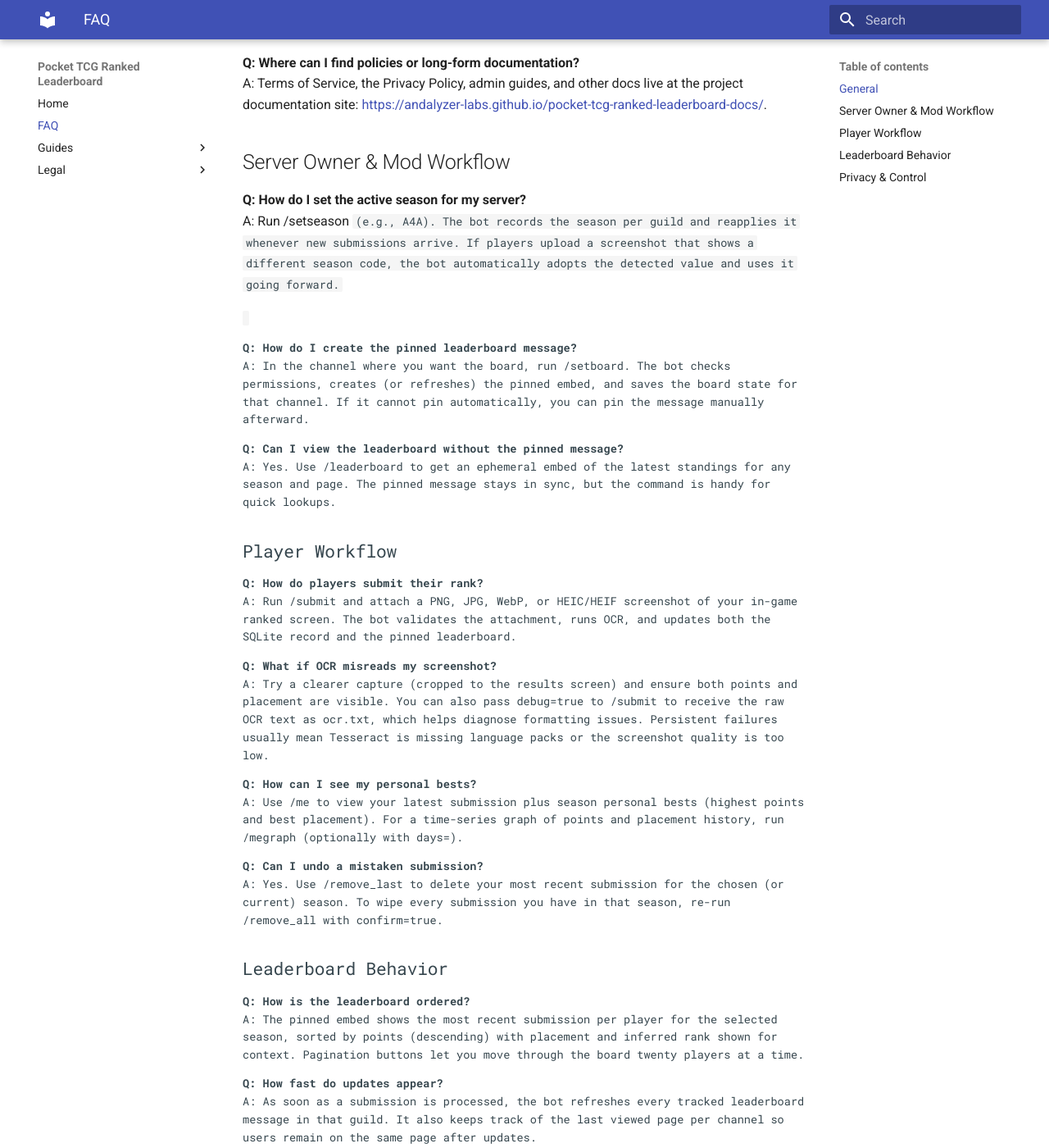
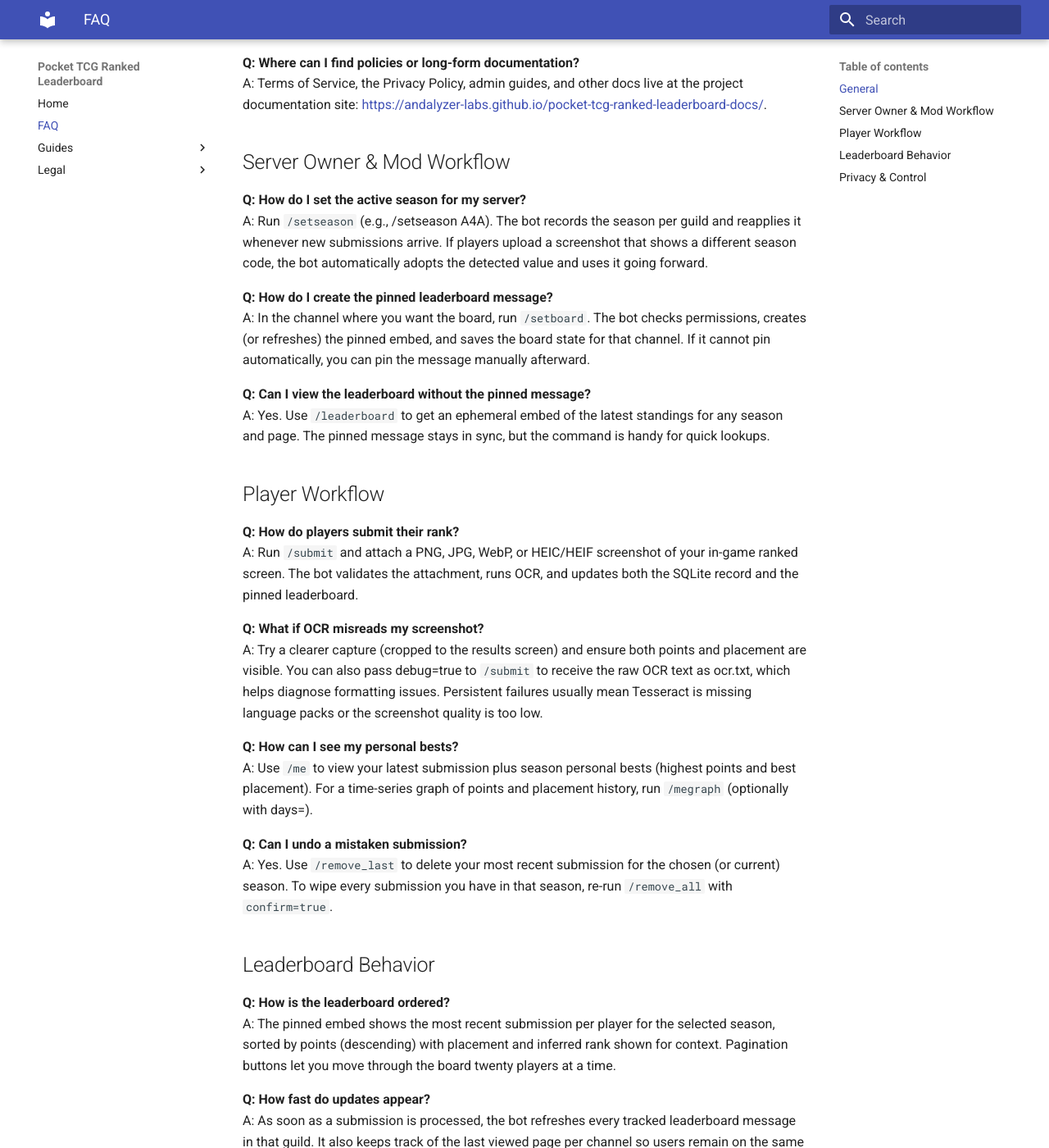
Before and after one commit to andalyzer-labs/pocket-tcg-ranked-leaderboard-docs, an MkDocs documentation site: the page built from docs/FAQ.md, in a window 1280 px wide and 1400 px high, scrolled down 495 px. Shown: the whole window at 82% size. Built offline with MkDocs 1.6.1 and Material for MkDocs 9.7.7, drawn with Linux system fonts in a browser that asks for light colours; some of the changed text lies outside the part shown.

Commit message:
Update FAQ.md

```diff
--- a/docs/FAQ.md
+++ b/docs/FAQ.md
@@ -5,7 +5,7 @@ This FAQ is aimed at Discord server owners, moderators, and players who are inte
 ## General
 
 **Q: What does the bot do?**
-A: The bot keeps a live, ranked leaderboard for Pokémon Trading Card Game (Pocket) ranked mode. Players post a screenshot of their in-game rank using /submit, the bot extracts their season, points, placement, and rank via OCR, and then refreshes the pinned leaderboard embed for that server.
+A: The bot keeps a live, ranked leaderboard for Pokémon Trading Card Game (Pocket) ranked mode. Players post a screenshot of their in-game rank using <code>/submit</code>, the bot extracts their season, points, placement, and rank via OCR, and then refreshes the pinned leaderboard embed for that server.
 
 **Q: Which communities can use it?**
 A: The bot is guild-scoped, so every server gets an isolated leaderboard, season tracker, and database entries. It is safe to run in multiple servers at once without leaking data between them.
@@ -16,27 +16,27 @@ A: Terms of Service, the Privacy Policy, admin guides, and other docs live at th
 ## Server Owner & Mod Workflow
 
 **Q: How do I set the active season for my server?**
-A: Run /setseason <code> (e.g., A4A). The bot records the season per guild and reapplies it whenever new submissions arrive. If players upload a screenshot that shows a different season code, the bot automatically adopts the detected value and uses it going forward.
+A: Run <code>/setseason</code> (e.g., /setseason A4A). The bot records the season per guild and reapplies it whenever new submissions arrive. If players upload a screenshot that shows a different season code, the bot automatically adopts the detected value and uses it going forward.
 
 **Q: How do I create the pinned leaderboard message?**
-A: In the channel where you want the board, run /setboard. The bot checks permissions, creates (or refreshes) the pinned embed, and saves the board state for that channel. If it cannot pin automatically, you can pin the message manually afterward.
+A: In the channel where you want the board, run <code>/setboard</code>. The bot checks permissions, creates (or refreshes) the pinned embed, and saves the board state for that channel. If it cannot pin automatically, you can pin the message manually afterward.
 
 **Q: Can I view the leaderboard without the pinned message?**
-A: Yes. Use /leaderboard to get an ephemeral embed of the latest standings for any season and page. The pinned message stays in sync, but the command is handy for quick lookups.
+A: Yes. Use <code>/leaderboard</code> to get an ephemeral embed of the latest standings for any season and page. The pinned message stays in sync, but the command is handy for quick lookups.
 
 ## Player Workflow
 
 **Q: How do players submit their rank?**
-A: Run /submit and attach a PNG, JPG, WebP, or HEIC/HEIF screenshot of your in-game ranked screen. The bot validates the attachment, runs OCR, and updates both the SQLite record and the pinned leaderboard.
+A: Run <code>/submit</code> and attach a PNG, JPG, WebP, or HEIC/HEIF screenshot of your in-game ranked screen. The bot validates the attachment, runs OCR, and updates both the SQLite record and the pinned leaderboard.
 
 **Q: What if OCR misreads my screenshot?**
-A: Try a clearer capture (cropped to the results screen) and ensure both points and placement are visible. You can also pass debug=true to /submit to receive the raw OCR text as ocr.txt, which helps diagnose formatting issues. Persistent failures usually mean Tesseract is missing language packs or the screenshot quality is too low.
+A: Try a clearer capture (cropped to the results screen) and ensure both points and placement are visible. You can also pass debug=true to <code>/submit</code> to receive the raw OCR text as ocr.txt, which helps diagnose formatting issues. Persistent failures usually mean Tesseract is missing language packs or the screenshot quality is too low.
 
 **Q: How can I see my personal bests?**
-A: Use /me to view your latest submission plus season personal bests (highest points and best placement). For a time-series graph of points and placement history, run /megraph (optionally with days=<N>).
+A: Use <code>/me</code> to view your latest submission plus season personal bests (highest points and best placement). For a time-series graph of points and placement history, run <code>/megraph</code> (optionally with days=<N>).
 
 **Q: Can I undo a mistaken submission?**
-A: Yes. Use /remove_last to delete your most recent submission for the chosen (or current) season. To wipe every submission you have in that season, re-run /remove_all with confirm=true.
+A: Yes. Use <code>/remove_last</code> to delete your most recent submission for the chosen (or current) season. To wipe every submission you have in that season, re-run <code>/remove_all</code> with <code>confirm=true</code>.
 
 ## Leaderboard Behavior
 
@@ -58,9 +58,9 @@ A: The OCR pipeline searches for season, points, and placement keywords across E
 A: Only the Discord user ID, display name, guild ID, season code, points, placement, rank (if detected), win streak (reserved), and timestamps. No message content or screenshots are saved, and there is no cross-server aggregation.
 
 **Q: How can a player remove their data?**
-A: /remove_last and /remove_all let players manage their own entries. Server admins can also archive or delete the SQLite file if they need a full reset.
+A: <code>/remove_last</code> and <code>/remove_all</code> let players manage their own entries. Server admins can also archive or delete the SQLite file if they need a full reset.
 
 **Q: Who can run admin commands?**
-A: /setseason and /setboard are restricted to members with the **Manage Guild** permission. All other commands work for regular server members in channels where the bot can respond.
+A: <code>/setseason</code> and <code>/setboard</code> are restricted to members with the **Manage Guild** permission. All other commands work for regular server members in channels where the bot can respond.
 
 For anything not covered here, visit the documentation site or open an issue on the GitHub repository.
```
